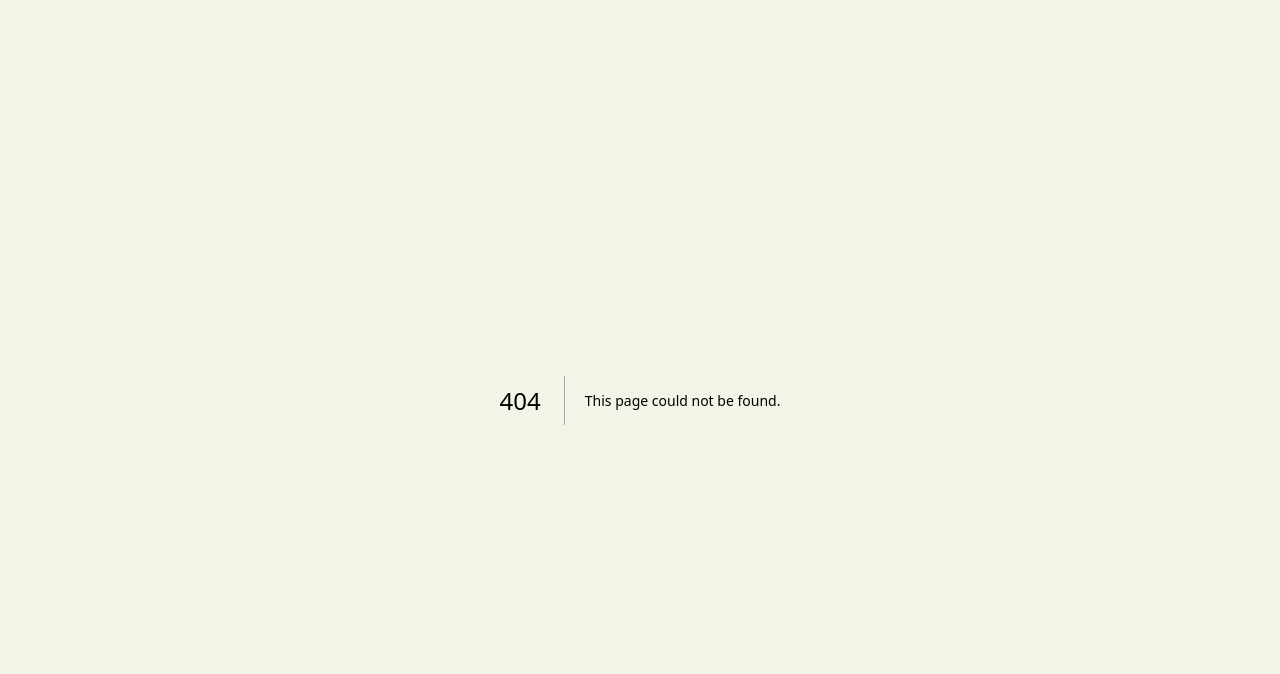
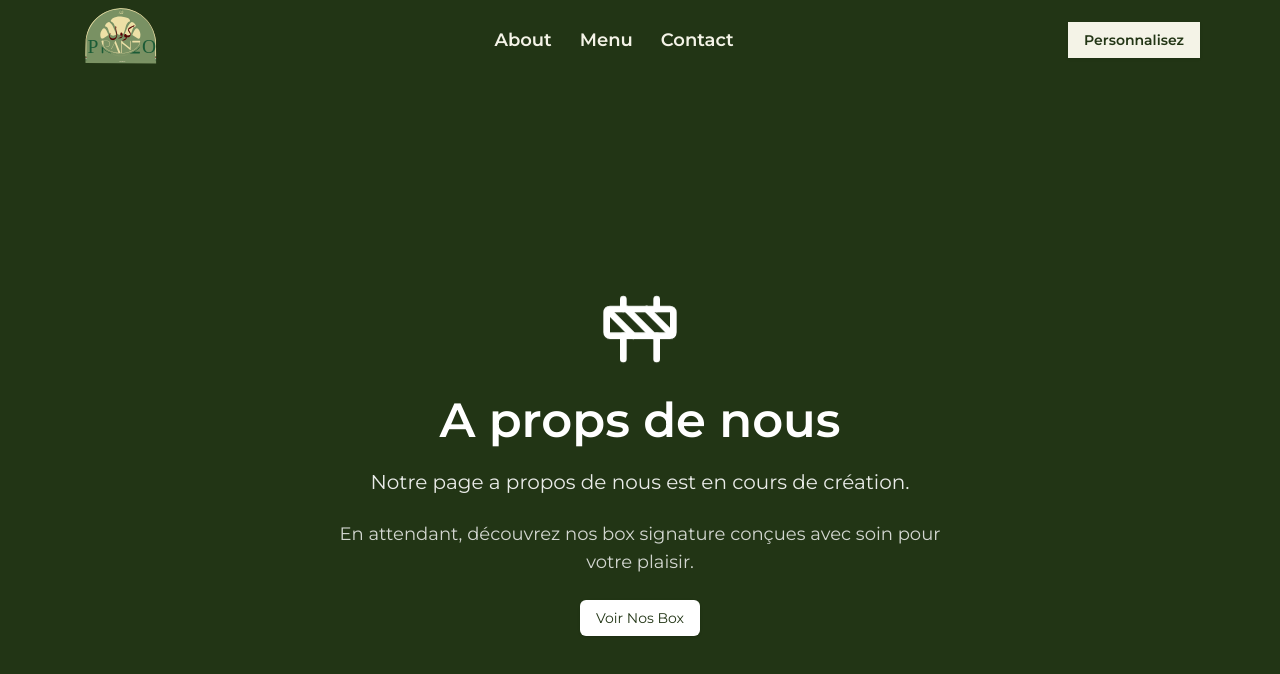
Before and after one commit to issamjebrane/Koolpranzo, a Next.js app: page /about in a window 1280 px wide. Before the commit this address had no page. Shown: the top 674 px of the page. Built offline with nearby package versions, Linux system fonts and the light colour scheme.

Commit message:
minor changes

```diff
--- /dev/null
+++ b/src/app/about/page.tsx
@@ -0,0 +1,36 @@
+'use client'
+import React from 'react';
+import { Button } from "@/components/ui/button";
+import Nav from '@/components/Nav';
+import { Construction } from 'lucide-react';
+
+const ComingSoon = () => {
+  return (
+    <>
+      <Nav pageName='contact'/>
+      <div className="min-h-screen pt-32 bg-primary_color flex items-center justify-center">
+        <div className="max-w-2xl mx-auto px-4 text-center space-y-6">
+          <Construction className="w-20 h-20 text-white mx-auto animate-bounce" />
+          <h1 className="text-4xl md:text-5xl font-bold text-white">
+            A props de nous
+          </h1>
+          <p className="text-xl text-white/90">
+                Notre page a propos de nous est en cours de création.
+
+          </p>
+          <p className="text-lg text-white/80">
+            En attendant, découvrez nos box signature conçues avec soin pour votre plaisir.
+          </p>
+          <Button
+            className="bg-white text-primary_color hover:bg-white/90"
+            onClick={() => window.location.href = '/'}
+          >
+            Voir Nos Box
+          </Button>
+        </div>
+      </div>
+    </>
+  );
+};
+
+export default ComingSoon;
--- a/src/components/Nav.tsx
+++ b/src/components/Nav.tsx
@@ -35,9 +35,9 @@ const Nav = ({pageName}: {pageName:string}) => {
           </Link>
 
           <nav className="hidden md:flex space-x-6 font-bold text-lg ">
-            <Link href="about"  className="hover:border-b-primary_color border-2 border-transparent">About</Link>
+            <Link href="/about"  className="hover:border-b-primary_color border-2 border-transparent">About</Link>
             <Link href="#menu" className="hover:border-b-primary_color border-2 border-transparent">Menu</Link>
-            <Link href="contact" className="hover:border-b-primary_color border-2 border-transparent">Contact</Link>
+            <Link href="/contact" className="hover:border-b-primary_color border-2 border-transparent">Contact</Link>
           </nav>
           <Button
             asChild
```
